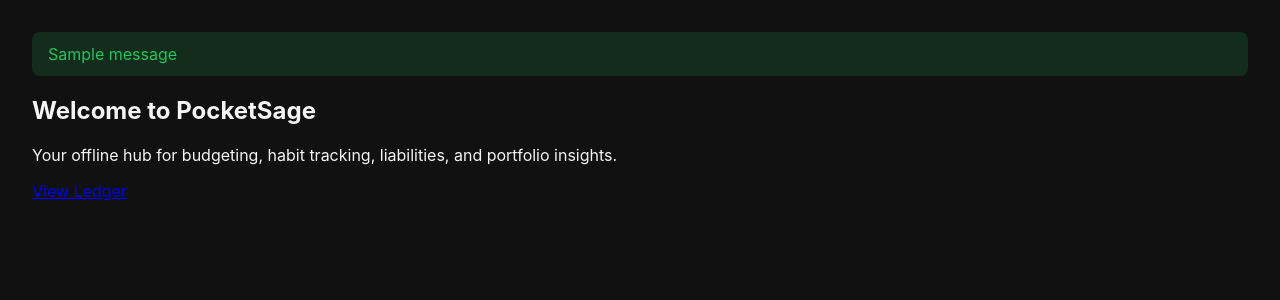
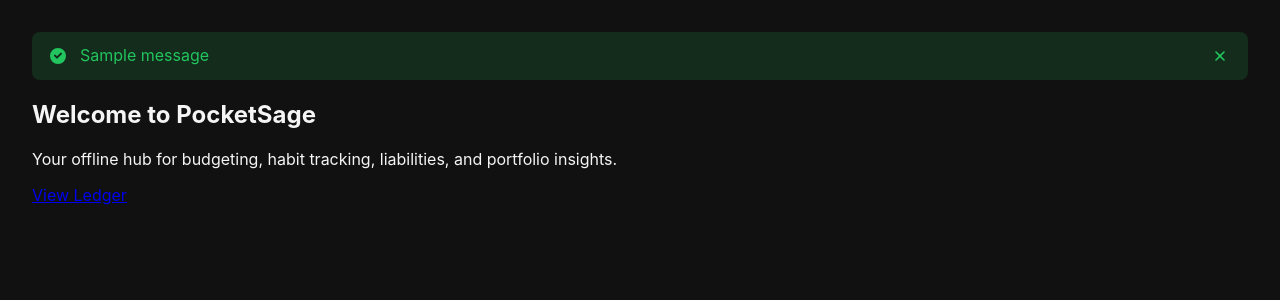
Before and after one commit to Blood-Dawn/pocketsage, a Flask app: page / in a window 1280 px wide. Shown: the part 44-344 px from the top of the page. Run offline with Flask 3, Linux system fonts and the light colour scheme; tables that the repository leaves empty hold one stand-in row (values such as "Sample post"); one stand-in notice (Sample message) is shown.

Commit message:
Improve flash message accessibility

```diff
--- a/pocketsage/static/css/main.css
+++ b/pocketsage/static/css/main.css
@@ -40,6 +40,27 @@ body {
     border-radius: 0.5rem;
     padding: 0.75rem 1rem;
     margin-bottom: 0.5rem;
+    display: grid;
+    grid-template-columns: auto 1fr auto;
+    gap: 0.75rem;
+    align-items: start;
+}
+
+.flash-icon {
+    display: inline-flex;
+    align-items: center;
+    justify-content: center;
+    margin-top: 0.1rem;
+}
+
+.flash-icon svg {
+    width: 1.25rem;
+    height: 1.25rem;
+    display: block;
+}
+
+.flash-message {
+    line-height: 1.4;
 }
 
 .flash-success {
@@ -50,6 +71,49 @@ body {
 .flash-warning {
     background: rgba(251, 191, 36, 0.15);
     color: #fbbf24;
+}
+
+.flash-danger {
+    background: rgba(248, 113, 113, 0.15);
+    color: #f87171;
+}
+
+.flash-error {
+    background: rgba(248, 113, 113, 0.15);
+    color: #f87171;
+}
+
+.flash-dismiss {
+    border: none;
+    background: transparent;
+    color: inherit;
+    cursor: pointer;
+    padding: 0.25rem;
+    border-radius: 0.375rem;
+    display: inline-flex;
+    align-items: center;
+    justify-content: center;
+}
+
+.flash-dismiss svg {
+    width: 1rem;
+    height: 1rem;
+    display: block;
+    pointer-events: none;
+}
+
+.flash-dismiss:hover,
+.flash-dismiss:focus-visible {
+    background: rgba(255, 255, 255, 0.1);
+}
+
+.flash-dismiss:focus-visible {
+    outline: 2px solid currentColor;
+    outline-offset: 2px;
+}
+
+.flash-dismiss:active {
+    transform: scale(0.95);
 }
 
 .flash-info {
--- a/pocketsage/static/js/main.js
+++ b/pocketsage/static/js/main.js
@@ -1,11 +1,43 @@
 // PocketSage frontend bootstrapping
 
 const FINAL_JOB_STATUSES = new Set(["succeeded", "failed"]);
+const ALERT_FLASH_CATEGORIES = new Set(["danger", "warning", "error"]);
+
+const FLASH_ICONS = Object.freeze({
+    success: `<svg viewBox="0 0 20 20" fill="currentColor" aria-hidden="true"><path fill-rule="evenodd" d="M10 18a8 8 0 100-16 8 8 0 000 16zm3.707-9.707a1 1 0 00-1.414-1.414L9 10.172 7.707 8.879a1 1 0 10-1.414 1.414l2 2a1 1 0 001.414 0l4-4z" clip-rule="evenodd"></path></svg>`,
+    danger: `<svg viewBox="0 0 20 20" fill="currentColor" aria-hidden="true"><path fill-rule="evenodd" d="M18 10a8 8 0 11-16 0 8 8 0 0116 0zm-9-3a1 1 0 112 0v4a1 1 0 11-2 0V7zm1 8a1.25 1.25 0 100-2.5A1.25 1.25 0 0010 15z" clip-rule="evenodd"></path></svg>`,
+    error: `<svg viewBox="0 0 20 20" fill="currentColor" aria-hidden="true"><path fill-rule="evenodd" d="M18 10a8 8 0 11-16 0 8 8 0 0116 0zm-9-3a1 1 0 112 0v4a1 1 0 11-2 0V7zm1 8a1.25 1.25 0 100-2.5A1.25 1.25 0 0010 15z" clip-rule="evenodd"></path></svg>`,
+    warning: `<svg viewBox="0 0 20 20" fill="currentColor" aria-hidden="true"><path d="M8.257 3.099c.765-1.36 2.722-1.36 3.486 0l6.518 11.59c.75 1.333-.214 2.99-1.742 2.99H3.48c-1.528 0-2.492-1.657-1.742-2.99l6.52-11.59zM11 14a1 1 0 10-2 0 1 1 0 002 0zm-1-2a1 1 0 01-1-1V8a1 1 0 112 0v3a1 1 0 01-1 1z"></path></svg>`,
+    info: `<svg viewBox="0 0 20 20" fill="currentColor" aria-hidden="true"><path fill-rule="evenodd" d="M18 10a8 8 0 11-16 0 8 8 0 0116 0zM9 9a1 1 0 112 0v5a1 1 0 11-2 0V9zm1-4a1 1 0 100 2 1 1 0 000-2z" clip-rule="evenodd"></path></svg>`,
+});
+
+const FLASH_DISMISS_ICON =
+    '<svg viewBox="0 0 20 20" fill="currentColor" aria-hidden="true"><path fill-rule="evenodd" d="M4.293 4.293a1 1 0 011.414 0L10 8.586l4.293-4.293a1 1 0 111.414 1.414L11.414 10l4.293 4.293a1 1 0 01-1.414 1.414L10 11.414l-4.293 4.293a1 1 0 01-1.414-1.414L8.586 10 4.293 5.707a1 1 0 010-1.414z" clip-rule="evenodd"></path></svg>';
 
 document.addEventListener("DOMContentLoaded", () => {
+    initFlashDismissal();
     initAdminDashboard();
     initPortfolioUpload();
 });
+
+function initFlashDismissal() {
+    const container = document.querySelector(".flash-messages");
+    if (!container) {
+        return;
+    }
+
+    container.addEventListener("click", (event) => {
+        const dismissButton = event.target.closest("[data-flash-dismiss]");
+        if (!dismissButton || !container.contains(dismissButton)) {
+            return;
+        }
+        event.preventDefault();
+        const flash = dismissButton.closest(".flash");
+        if (flash) {
+            flash.remove();
+        }
+    });
+}
 
 function initAdminDashboard() {
     const adminRoot = document.querySelector("[data-admin-dashboard]");
@@ -269,14 +301,43 @@ function formatDate(value) {
     return date.toLocaleString();
 }
 
+function getFlashIconMarkup(category) {
+    const normalized = typeof category === "string" ? category.toLowerCase() : "";
+    return FLASH_ICONS[normalized] || FLASH_ICONS.info;
+}
+
 function showFlash(message, category) {
     const container = document.querySelector(".flash-messages");
     if (!container) {
         return;
     }
+    const normalizedCategory = (typeof category === "string" && category.trim())
+        ? category.trim().toLowerCase()
+        : "info";
     const element = document.createElement("div");
-    element.className = `flash flash-${category}`;
-    element.textContent = message;
+    element.className = `flash flash-${normalizedCategory}`;
+    element.setAttribute("role", ALERT_FLASH_CATEGORIES.has(normalizedCategory) ? "alert" : "status");
+
+    const icon = document.createElement("span");
+    icon.className = "flash-icon";
+    icon.setAttribute("aria-hidden", "true");
+    icon.innerHTML = getFlashIconMarkup(normalizedCategory);
+
+    const content = document.createElement("div");
+    content.className = "flash-message";
+    content.textContent = message;
+
+    const dismissButton = document.createElement("button");
+    dismissButton.type = "button";
+    dismissButton.className = "flash-dismiss";
+    dismissButton.setAttribute("aria-label", "Dismiss notification");
+    dismissButton.setAttribute("data-flash-dismiss", "");
+    dismissButton.innerHTML = FLASH_DISMISS_ICON;
+    dismissButton.addEventListener("click", () => {
+        element.remove();
+    });
+
+    element.append(icon, content, dismissButton);
     container.appendChild(element);
     setTimeout(() => {
         element.remove();
--- a/pocketsage/templates/_flash.html
+++ b/pocketsage/templates/_flash.html
@@ -1,8 +1,37 @@
+{% macro flash_icon(category) %}
+  {% if category == "success" %}
+    <svg viewBox="0 0 20 20" fill="currentColor" aria-hidden="true">
+      <path fill-rule="evenodd" d="M10 18a8 8 0 100-16 8 8 0 000 16zm3.707-9.707a1 1 0 00-1.414-1.414L9 10.172 7.707 8.879a1 1 0 10-1.414 1.414l2 2a1 1 0 001.414 0l4-4z" clip-rule="evenodd"></path>
+    </svg>
+  {% elif category in ["danger", "error"] %}
+    <svg viewBox="0 0 20 20" fill="currentColor" aria-hidden="true">
+      <path fill-rule="evenodd" d="M18 10a8 8 0 11-16 0 8 8 0 0116 0zm-9-3a1 1 0 112 0v4a1 1 0 11-2 0V7zm1 8a1.25 1.25 0 100-2.5A1.25 1.25 0 0010 15z" clip-rule="evenodd"></path>
+    </svg>
+  {% elif category == "warning" %}
+    <svg viewBox="0 0 20 20" fill="currentColor" aria-hidden="true">
+      <path d="M8.257 3.099c.765-1.36 2.722-1.36 3.486 0l6.518 11.59c.75 1.333-.214 2.99-1.742 2.99H3.48c-1.528 0-2.492-1.657-1.742-2.99l6.52-11.59zM11 14a1 1 0 10-2 0 1 1 0 002 0zm-1-2a1 1 0 01-1-1V8a1 1 0 112 0v3a1 1 0 01-1 1z"></path>
+    </svg>
+  {% else %}
+    <svg viewBox="0 0 20 20" fill="currentColor" aria-hidden="true">
+      <path fill-rule="evenodd" d="M18 10a8 8 0 11-16 0 8 8 0 0116 0zM9 9a1 1 0 112 0v5a1 1 0 11-2 0V9zm1-4a1 1 0 100 2 1 1 0 000-2z" clip-rule="evenodd"></path>
+    </svg>
+  {% endif %}
+{% endmacro %}
+
 {% with messages = get_flashed_messages(with_categories=true) %}
   {% if messages %}
     <section class="flash-messages">
       {% for category, message in messages %}
-        <div class="flash flash-{{ category }}">{{ message }}</div>
+        {% set role = "alert" if category in ["danger", "warning", "error"] else "status" %}
+        <div class="flash flash-{{ category }}" role="{{ role }}">
+          <span class="flash-icon" aria-hidden="true">{{ flash_icon(category)|safe }}</span>
+          <div class="flash-message">{{ message }}</div>
+          <button type="button" class="flash-dismiss" data-flash-dismiss aria-label="Dismiss notification">
+            <svg viewBox="0 0 20 20" fill="currentColor" aria-hidden="true">
+              <path fill-rule="evenodd" d="M4.293 4.293a1 1 0 011.414 0L10 8.586l4.293-4.293a1 1 0 111.414 1.414L11.414 10l4.293 4.293a1 1 0 01-1.414 1.414L10 11.414l-4.293 4.293a1 1 0 01-1.414-1.414L8.586 10 4.293 5.707a1 1 0 010-1.414z" clip-rule="evenodd"></path>
+            </svg>
+          </button>
+        </div>
       {% endfor %}
     </section>
   {% endif %}
```
